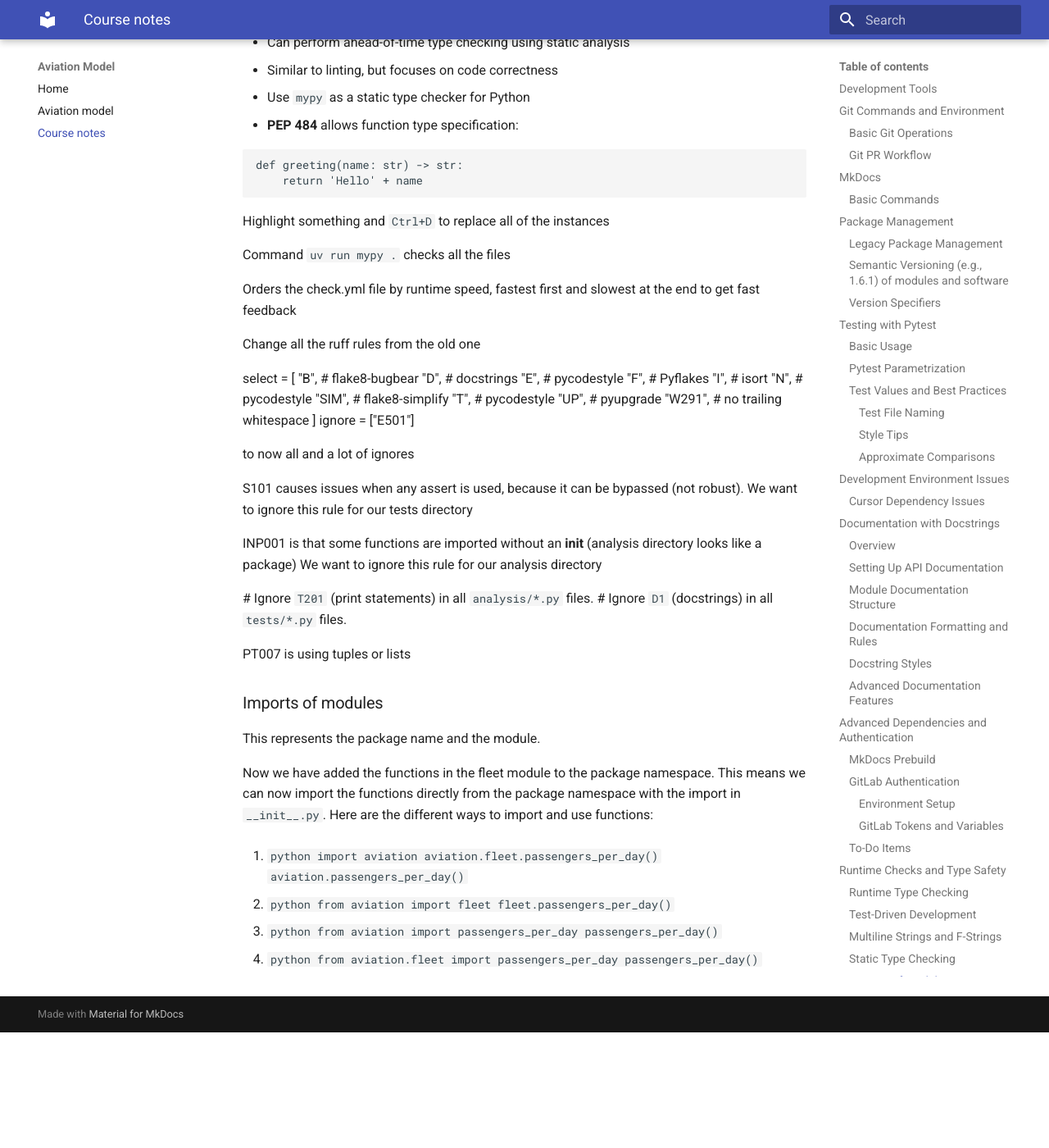
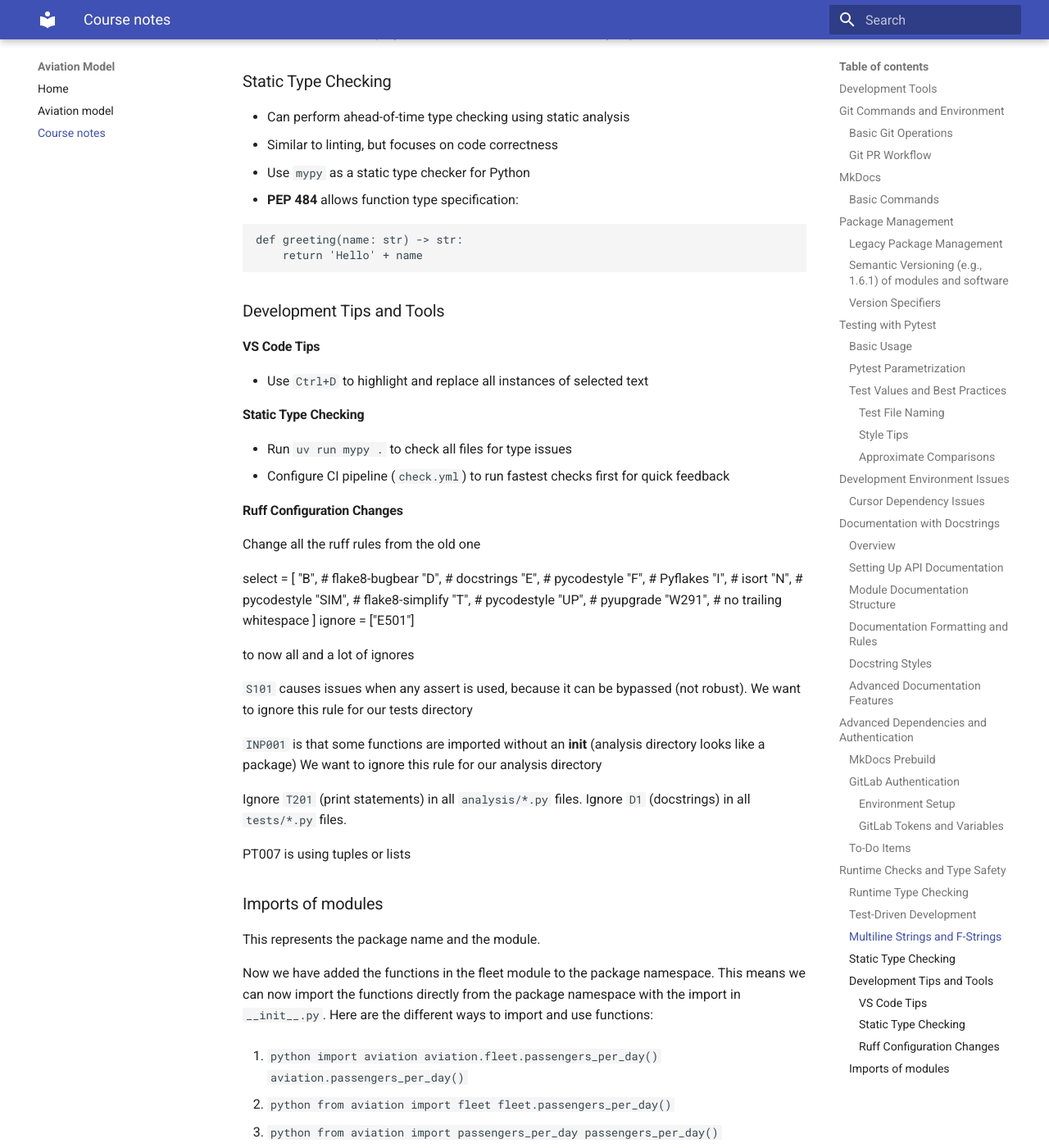
Before and after one commit to kilianbra/aviation, an MkDocs documentation site: the page built from docs/course_notes.md, in a window 1280 px wide and 1400 px high, scrolled down 5519 px. Shown: the whole window at 82% size. Built offline with MkDocs 1.6.1 and Material for MkDocs 9.7.7, drawn with Linux system fonts in a browser that asks for light colours; before the commit the page ends 6778 px from its top, so only the background shows below that; some of the changed text lies outside the part shown.

Commit message:
tried to make the course notes nicer

````diff
--- a/docs/course_notes.md
+++ b/docs/course_notes.md
@@ -22,6 +22,7 @@
 For a new PR, push a local branch that doesn't have a PR to upstream tracking.
 
 **Additional Git Tips:**
+
 - Use `git add -p <filename>` to select changes interactively
 
 ## MkDocs
@@ -143,6 +144,7 @@ kpb30@WL-2023-CDT01:/mnt/c/Users/kpb30/Documents_github/aviation$ uv run which p
 ### Docstring Styles
 
 In the D rules, there are two main schools of docstrings:
+
 - **Numpy style**
 - **Google style** (used in AIA)
 
@@ -166,16 +168,19 @@ Reference: [Google Style Docstring](https://sphinxcontrib-napoleon.readthedocs.i
 #### Environment Setup
 
 Check current environment variables:
+
 ```bash
 env | grep UV
 ```
 
 For now, might need to run this every time opening a new terminal:
+
 ```bash
 source ~/.env
 ```
 
 Add the dependency:
+
 ```bash
 uv add --group=docs mkdocs-prebuild
 ```
@@ -223,43 +228,47 @@ def greeting(name: str) -> str:
     return 'Hello' + name
 ```
 
+### Development Tips and Tools
 
-Highlight something and `Ctrl+D` to replace all of the instances
+#### VS Code Tips
 
-Command `uv run mypy .` checks all the files
+- Use `Ctrl+D` to highlight and replace all instances of selected text
 
-Orders the check.yml file by runtime speed, fastest first and slowest at the end to get fast feedback
+#### Static Type Checking
 
+- Run `uv run mypy .` to check all files for type issues
+- Configure CI pipeline (`check.yml`) to run fastest checks first for quick feedback
+
+#### Ruff Configuration Changes
 
 Change all the ruff rules from the old one
 
 select = [
-    "B",    # flake8-bugbear
-    "D",    # docstrings
-    "E",    # pycodestyle
-    "F",    # Pyflakes
-    "I",    # isort
-    "N",    # pycodestyle
-    "SIM",  # flake8-simplify
-    "T",    # pycodestyle
-    "UP",   # pyupgrade
-    "W291", # no trailing whitespace
+"B", # flake8-bugbear
+"D", # docstrings
+"E", # pycodestyle
+"F", # Pyflakes
+"I", # isort
+"N", # pycodestyle
+"SIM", # flake8-simplify
+"T", # pycodestyle
+"UP", # pyupgrade
+"W291", # no trailing whitespace
 ]
 ignore = ["E501"]
 
 to now all and a lot of ignores
 
-S101 causes issues when any assert is used, because it can be bypassed (not robust).
+`S101` causes issues when any assert is used, because it can be bypassed (not robust).
 We want to ignore this rule for our tests directory
 
-INP001 is that some functions are imported without an __init__ (analysis directory looks like a package)
+`INP001` is that some functions are imported without an **init** (analysis directory looks like a package)
 We want to ignore this rule for our analysis directory
 
- # Ignore `T201` (print statements) in all `analysis/*.py` files.
- # Ignore `D1` (docstrings) in all `tests/*.py` files.
+Ignore `T201` (print statements) in all `analysis/*.py` files.
+Ignore `D1` (docstrings) in all `tests/*.py` files.
 
- PT007 is using tuples or lists
-
+PT007 is using tuples or lists
 
 ### Imports of modules
 
````
